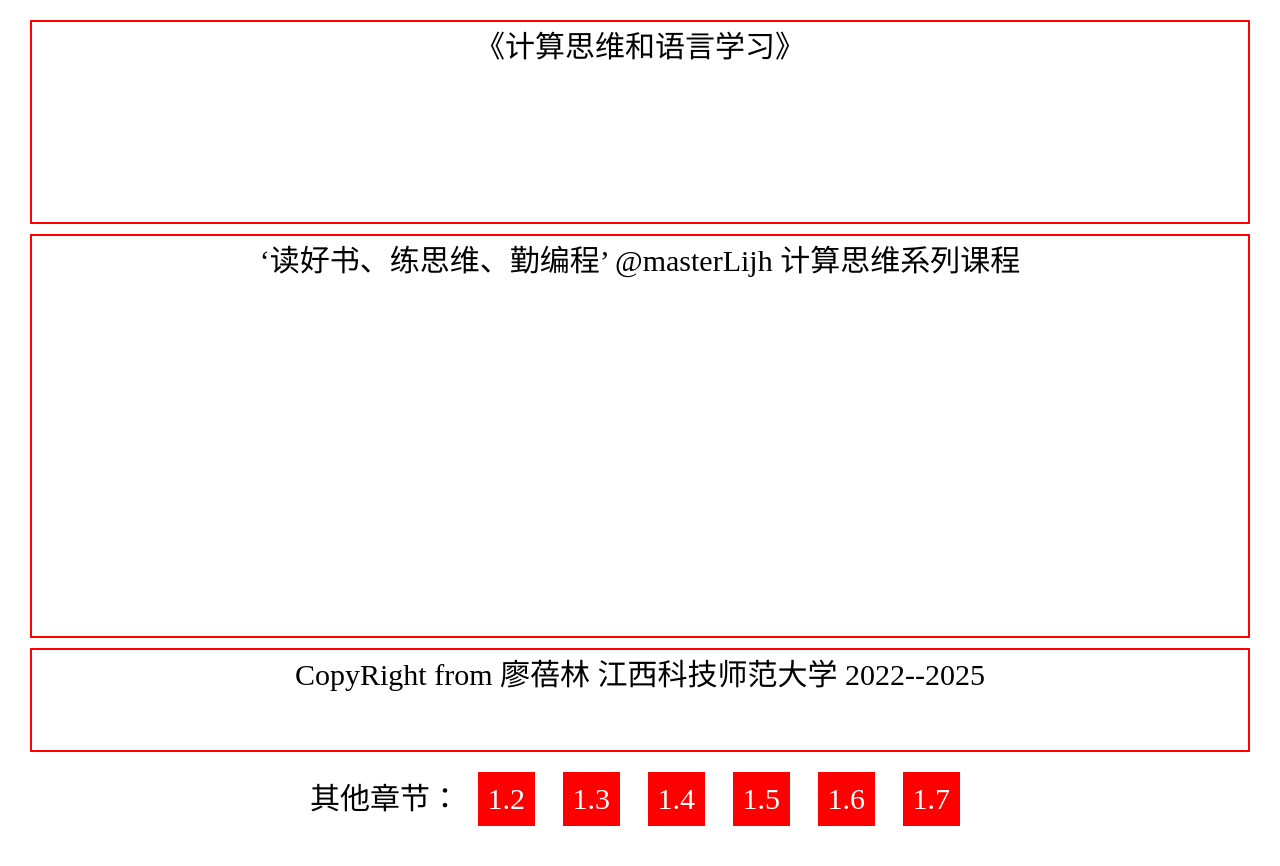
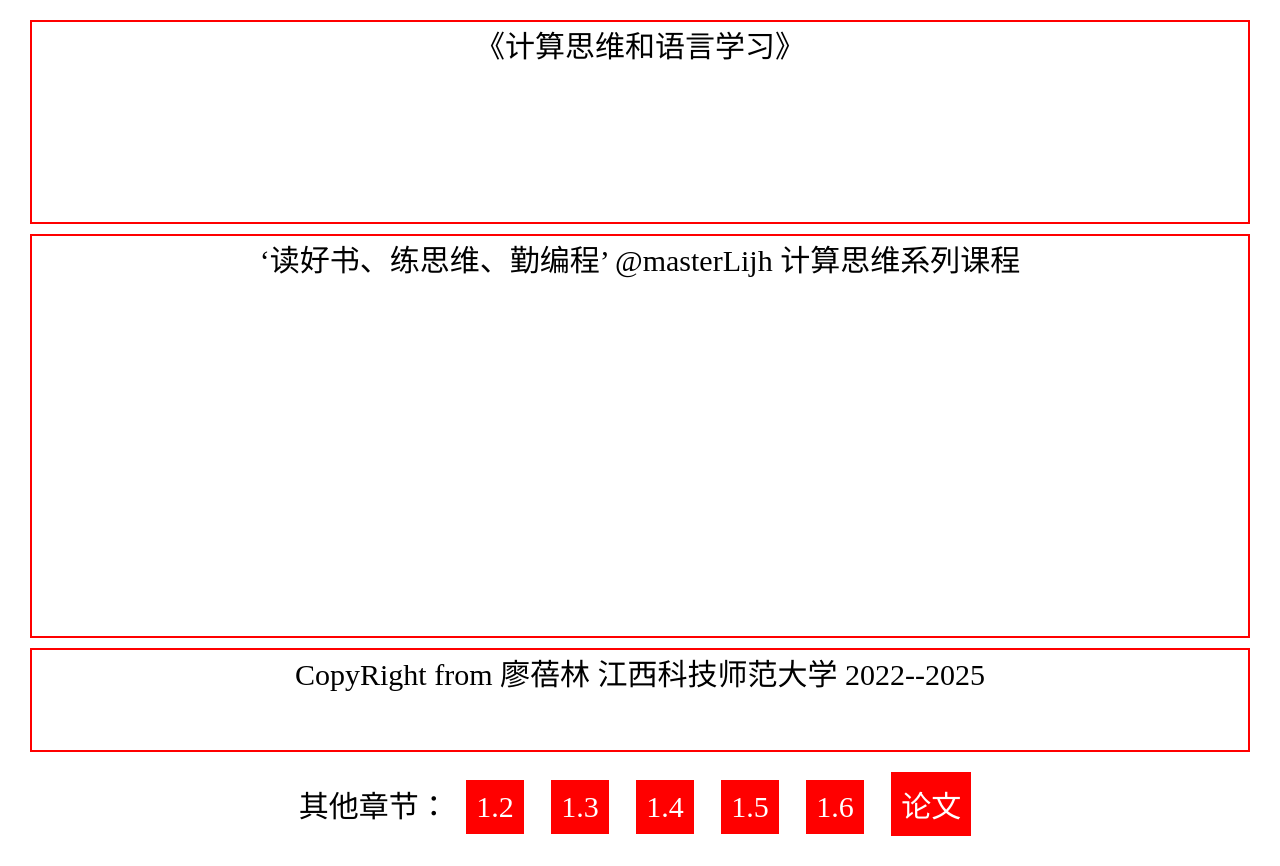
Before and after one commit to liaobeilin603/liaobeilin603.github.io, a plain HTML site: page exp/1.1.html in a window 1280 px wide. Drawn offline with Linux system fonts and the light colour scheme.

Commit message:
Update 1.1.html

```diff
--- a/exp/1.1.html
+++ b/exp/1.1.html
@@ -56,7 +56,7 @@
   <a href="1.4.html" target="_blank" >1.4</a>
   <a href="1.5.html" target="_blank" >1.5</a>
   <a href="1.6.html" target="_blank" >1.6</a>
-  <a href="../WebUI20213652.pdf" target="_blank" >1.7</a>
+  <a href="../WebUI20213652.pdf" target="_blank" >论文</a>
 
 </body>
 </html>
```
